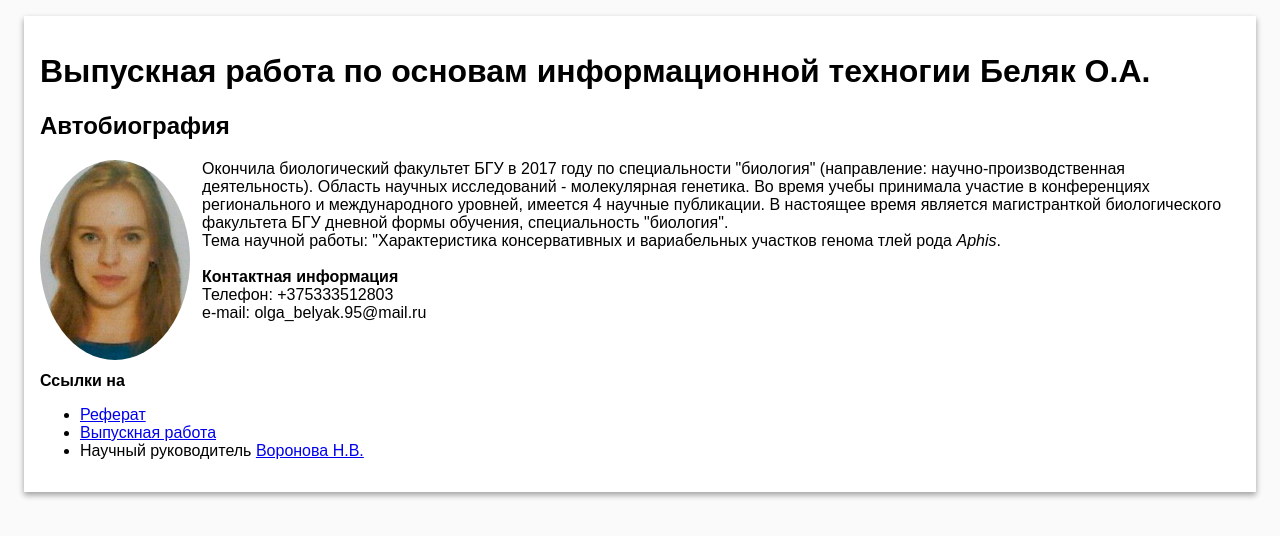
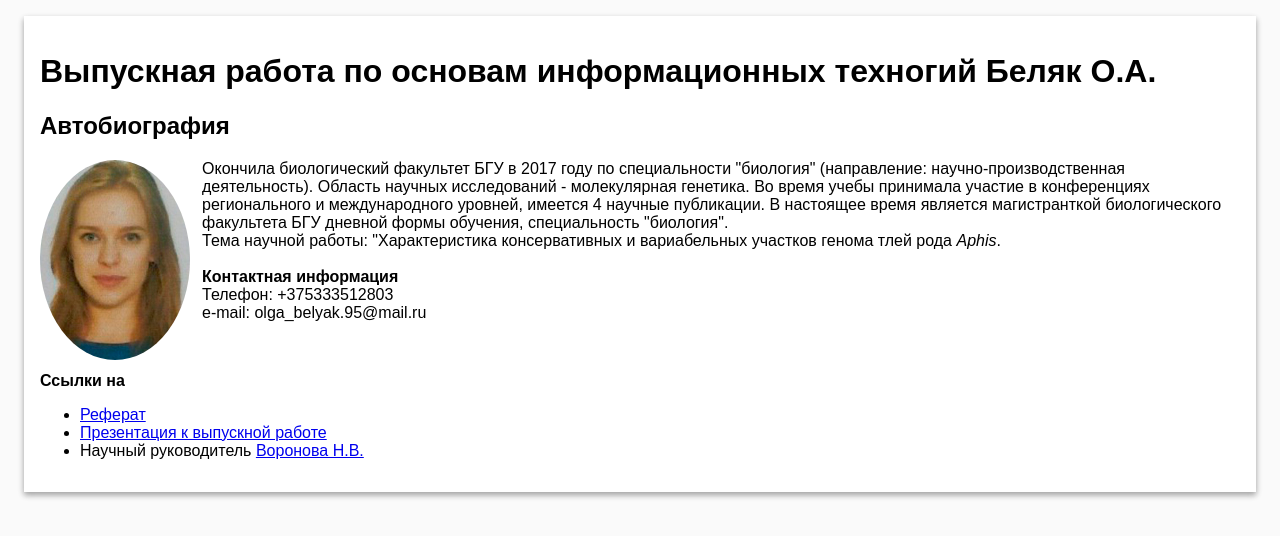
Before and after one commit to olgabelyak/site, a plain HTML site: page index.html in a window 1280 px wide. Drawn offline with Linux system fonts and the light colour scheme.

Commit message:
Update index.html

```diff
--- a/index.html
+++ b/index.html
@@ -41,7 +41,7 @@
 
 <body>
     <main>
-        <h1>Выпускная работа по основам информационной техногии Беляк О.А.</h1>
+        <h1>Выпускная работа по основам информационных техногий Беляк О.А.</h1>
         <section class="info">
             <h2>Автобиография</h2>
             <img src="./photo.jpg" alt="Фотография Беляк О.А." class="photo">
@@ -63,10 +63,10 @@
             <label class="list-label" for="workLinks">Ссылки на </label>
             <ul id="workLinks">
                 <li>
-                    <a href="#https://github.com/[username]/[repository_name]/raw/master/[path_to_file]/[filename_with_extension]">Реферат</a>
+                    <a href="https://github.com/olgabelyak/work/raw/master/work/Belyak_O_A.pptx">Реферат</a>
                 </li>
                 <li>
-                    <a href="https://github.com/bukerok/test-gh-pages/raw/master/masters-work.doc">Выпускная работа</a>
+                    <a href="https://github.com/olgabelyak/work/raw/master/work/Belyak_O_A.pptx">Презентация к выпускной работе</a>
                 </li>
                 <li>
                     Научный руководитель <a href="http://www.bio.bsu.by/zoology/voronova_ru.html" target="_blank">Воронова Н.В.</a>
```
